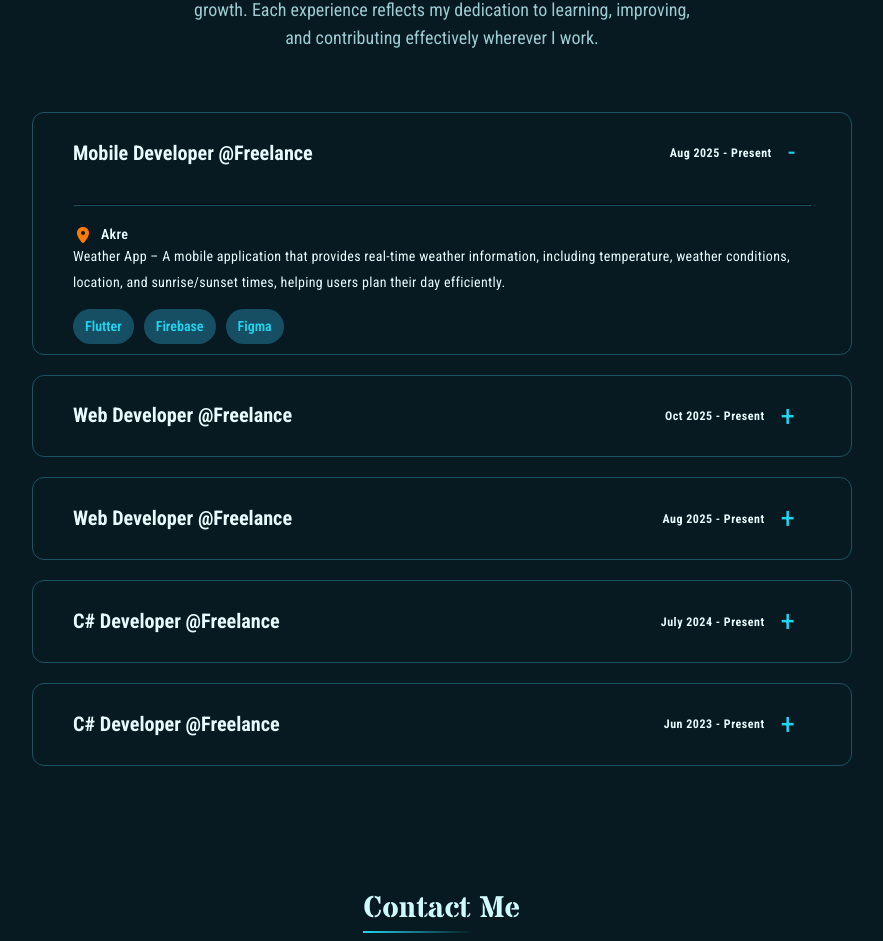
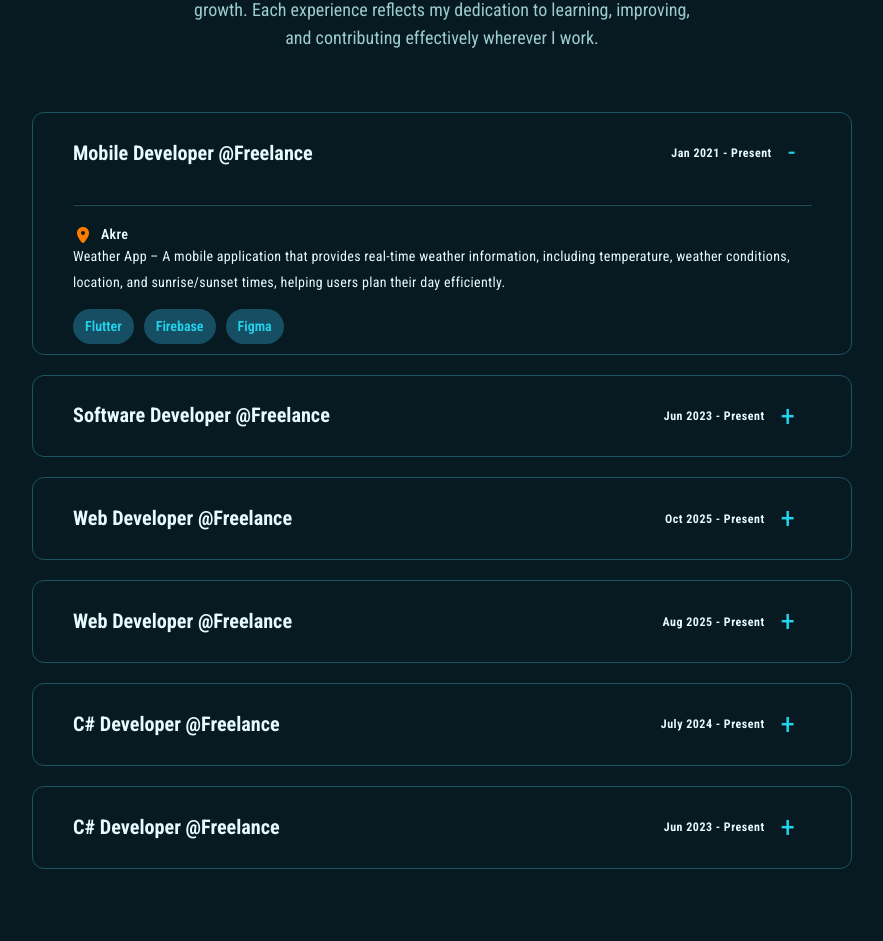
Before and after one commit to AliShSalih9/AliShamal-Portfolio, a React (Vite) app: page / in a window 1280 px wide. Shown: the part 5469-6410 px from the top of the page, without its empty margins (198-1081 px from the left). Built offline with nearby package versions, Linux system fonts and the light colour scheme.

Commit message:
Update portfolio to version 2.3.2

```diff
--- a/src/experiences.tsx
+++ b/src/experiences.tsx
@@ -8,14 +8,24 @@ function Experiences() {
 
 
     const experiences=[
-         {
+          {
         title:"Mobile Developer @Freelance",
-        date:"Aug 2025 - Present",
+        date:"Jan 2021 - Present",
         location:"Akre",
         link:"",
         description:"Weather App – A mobile application that provides real-time weather information, including temperature, weather conditions, location, and sunrise/sunset times, helping users plan their day efficiently.",
         technologies:["Flutter","Firebase","Figma",],
       },
+        {
+  title: "Software Developer @Freelance",
+  date: "Jun 2023 - Present",
+  location: "Hawler, Kurdistan Region, Iraq",
+  link: "",
+  description:
+    "Noor Albasra – A car exhibition and auction management system that helps manage vehicles, customers, sales, auctions, and business records efficiently, using Google Sheets as a backend and Google Apps Script for data management and automation.",
+  technologies: ["html & css", "javascript", "jquery", "Google Sheets", "Google Apps Script"],
+},
+
 
         {
 
--- a/src/projects.tsx
+++ b/src/projects.tsx
@@ -5,7 +5,7 @@ import "./projects.css";
 function projects() {
   const projects: Project[] = [
   {
-  id: 8,
+  id: 9,
   title: "Noor AlBasra System",
 description: `Complete car dealership management system for managing vehicles, customers, and sales. Features an organized dashboard for easy dealership management.
 Private system — screenshots available in the project preview.`,
@@ -22,7 +22,7 @@ Private system — screenshots available in the project preview.`,
 },
 
     {
-      id: 7,
+      id: 8,
       title: "Best Vision App",
       description:
         "Flutter app using TensorFlow Lite to detect animals from camera or gallery images. It processes only the area inside a green box by cropping the image before prediction. Supports 10 animals: squirrel, spider, sheep, cow, cat, chicken, butterfly, elephant, horse, and dog. Built with camera, image, and GetX.",
```
